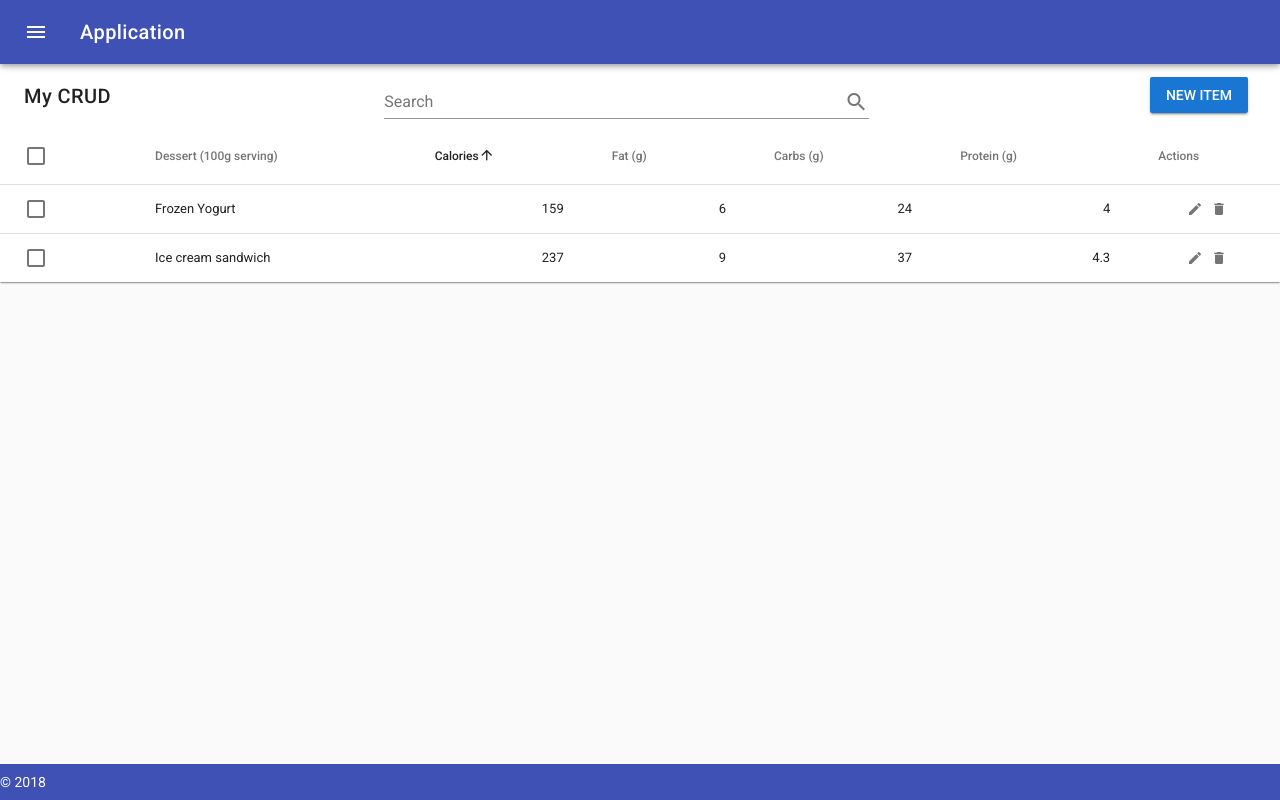
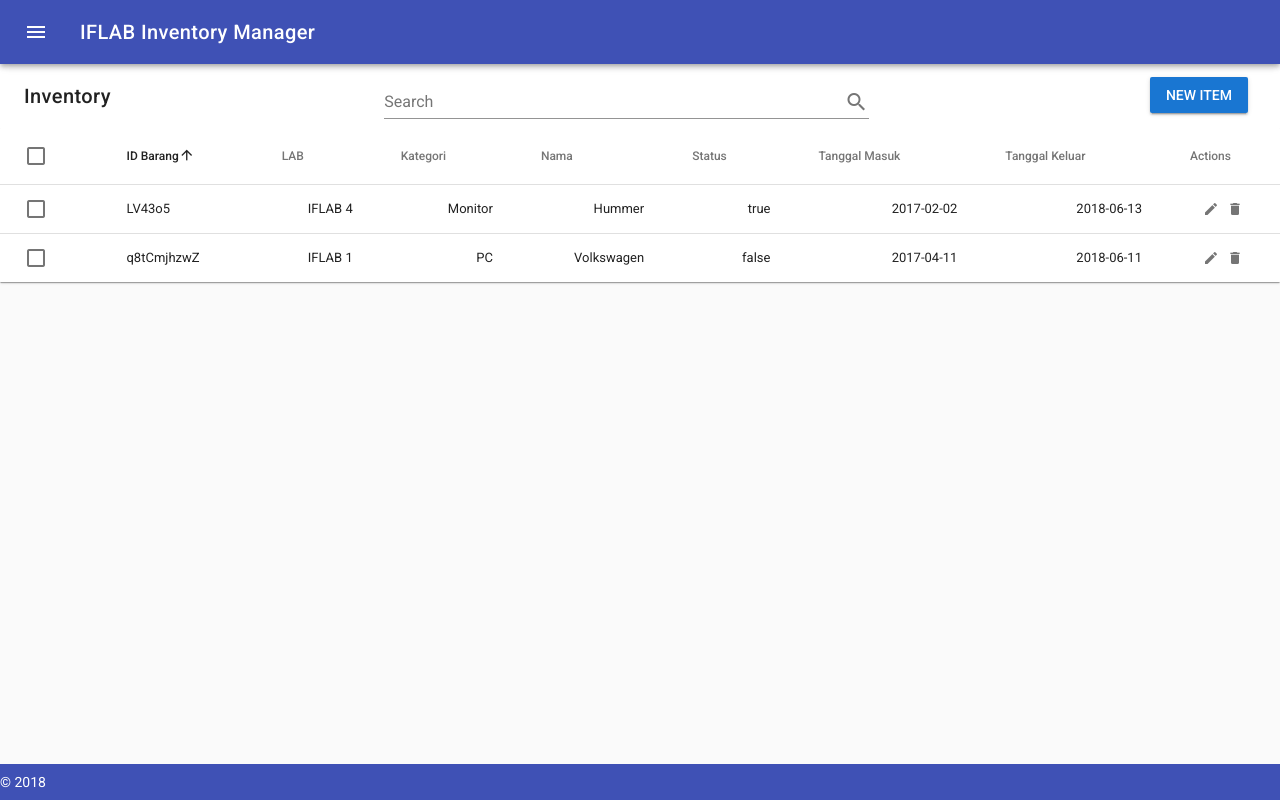
Before and after one commit to IFLABTelkom/inventory-management, a Vue app: page / in a window 1280 px wide. Built offline with nearby package versions, Linux system fonts and the light colour scheme.

Commit message:
fixed some terms

```diff
--- a/src/App.vue
+++ b/src/App.vue
@@ -26,7 +26,7 @@
     </v-navigation-drawer>
     <v-toolbar color="indigo" dark fixed app>
       <v-toolbar-side-icon @click.stop="drawer = !drawer"></v-toolbar-side-icon>
-      <v-toolbar-title>Application</v-toolbar-title>
+      <v-toolbar-title>IFLAB Inventory Manager</v-toolbar-title>
     </v-toolbar>
     <v-content>
         <router-view/>
--- a/src/components/MainDashboard.vue
+++ b/src/components/MainDashboard.vue
@@ -1,7 +1,7 @@
 <template>
   <div>
     <v-toolbar flat color="white">
-      <v-toolbar-title>My CRUD</v-toolbar-title>
+      <v-toolbar-title>Inventory</v-toolbar-title>
       <v-spacer></v-spacer>
       <v-text-field
         v-model="search"
@@ -22,19 +22,25 @@
             <v-container grid-list-md>
               <v-layout wrap>
                 <v-flex xs12 sm6 md4>
-                  <v-text-field v-model="editedItem.name" label="Dessert name"></v-text-field>
+                  <v-text-field v-model="editedItem.id" label="ID Inventaris"></v-text-field>
                 </v-flex>
                 <v-flex xs12 sm6 md4>
-                  <v-text-field v-model="editedItem.calories" label="Calories"></v-text-field>
+                  <v-text-field v-model="editedItem.lab" label="LAB"></v-text-field>
                 </v-flex>
                 <v-flex xs12 sm6 md4>
-                  <v-text-field v-model="editedItem.fat" label="Fat (g)"></v-text-field>
+                  <v-text-field v-model="editedItem.kategori" label="Kategori"></v-text-field>
                 </v-flex>
                 <v-flex xs12 sm6 md4>
-                  <v-text-field v-model="editedItem.carbs" label="Carbs (g)"></v-text-field>
+                  <v-text-field v-model="editedItem.nama" label="Nama"></v-text-field>
                 </v-flex>
                 <v-flex xs12 sm6 md4>
-                  <v-text-field v-model="editedItem.protein" label="Protein (g)"></v-text-field>
+                  <v-text-field v-model="editedItem.status" label="Status"></v-text-field>
+                </v-flex>
+                <v-flex xs12 sm6 md4>
+                  <v-text-field v-model="editedItem.tgl_masuk" label="Tanggal Masuk"></v-text-field>
+                </v-flex>
+                <v-flex xs12 sm6 md4>
+                  <v-text-field v-model="editedItem.tgl_keluar" label="Tanggal Keluar"></v-text-field>
                 </v-flex>
               </v-layout>
             </v-container>
@@ -50,12 +56,12 @@
     </v-toolbar>
     <v-data-table
       :headers="headers"
-      :items="desserts"
+      :items="inventory"
       :search="search"
       select-all
       hide-actions
       class="elevation-1"
-      item-key="name"
+      item-key="id"
       v-model="selected"
     >
       <template slot="items" slot-scope="props">
@@ -67,11 +73,13 @@
           ></v-checkbox>
         </td>
 
-        <td>{{ props.item.name }}</td>
-        <td class="text-xs-right">{{ props.item.calories }}</td>
-        <td class="text-xs-right">{{ props.item.fat }}</td>
-        <td class="text-xs-right">{{ props.item.carbs }}</td>
-        <td class="text-xs-right">{{ props.item.protein }}</td>
+        <td>{{ props.item.id }}</td>
+        <td class="text-xs-right">{{ props.item.lab }}</td>
+        <td class="text-xs-right">{{ props.item.kategori }}</td>
+        <td class="text-xs-right">{{ props.item.nama }}</td>
+        <td class="text-xs-right">{{ props.item.status }}</td>
+        <td class="text-xs-right">{{ props.item.tgl_masuk }}</td>
+        <td class="text-xs-right">{{ props.item.tgl_keluar }}</td>
         <td class="justify-center layout px-0">
           <v-icon
             small
@@ -95,6 +103,9 @@
         Your search for "{{ search }}" found no results.
       </v-alert>
     </v-data-table>
+    <span v-for="item in selected" :key="item.id">
+      {{item.id}}
+    </span>
   </div>
 </template>
 <script>
@@ -105,99 +116,108 @@ export default {
     search: '',
     headers: [
       {
-        text: 'Dessert (100g serving)',
+        text: 'ID Barang',
         align: 'left',
-        sortable: false,
-        value: 'name'
+        value: 'id'
       },
-      { text: 'Calories', value: 'calories' },
-      { text: 'Fat (g)', value: 'fat' },
-      { text: 'Carbs (g)', value: 'carbs' },
-      { text: 'Protein (g)', value: 'protein' },
-      { text: 'Actions', value: 'name', sortable: false }
+      { text: 'LAB', value: 'lab' },
+      { text: 'Kategori', value: 'kategori' },
+      { text: 'Nama', value: 'nama' },
+      { text: 'Status', value: 'status' },
+      { text: 'Tanggal Masuk', value: 'tgl_masuk' },
+      { text: 'Tanggal Keluar', value: 'tgl_keluar' },
+      { text: 'Actions', value: 'id', sortable: false }
     ],
-    desserts: [],
+    inventory: [],
     editedIndex: -1,
     editedItem: {
-      name: '',
-      calories: 0,
-      fat: 0,
-      carbs: 0,
-      protein: 0
+      id: '',
+      lab: '',
+      kategori: '',
+      nama: '',
+      status: '',
+      tgl_masuk: '',
+      tgl_keluar: ''
     },
     defaultItem: {
-      name: '',
-      calories: 0,
-      fat: 0,
-      carbs: 0,
-      protein: 0
+      id: '',
+      lab: '',
+      kategori: '',
+      nama: '',
+      status: '',
+      tgl_masuk: '',
+      tgl_keluar: ''
     }
   }),
 
   computed: {
     formTitle() {
-      return this.editedIndex === -1 ? 'New Item' : 'Edit Item'
+      return this.editedIndex === -1 ? 'New Item' : 'Edit Item';
     }
   },
 
   watch: {
     dialog(val) {
-      val || this.close()
+      val || this.close();
     }
   },
 
   created() {
-    this.initialize()
+    this.initialize();
   },
 
   methods: {
     initialize() {
-      this.desserts = [
+      this.inventory = [
         {
-          name: 'Frozen Yogurt',
-          calories: 159,
-          fat: 6.0,
-          carbs: 24,
-          protein: 4.0
+          id: 'q8tCmjhzwZ',
+          lab: 'IFLAB 1',
+          kategori: 'PC',
+          nama: 'Volkswagen',
+          status: false,
+          tgl_masuk: '2017-04-11',
+          tgl_keluar: '2018-06-11'
         },
         {
-          name: 'Ice cream sandwich',
-          calories: 237,
-          fat: 9.0,
-          carbs: 37,
-          protein: 4.3
+          id: 'LV43o5',
+          lab: 'IFLAB 4',
+          kategori: 'Monitor',
+          nama: 'Hummer',
+          status: true,
+          tgl_masuk: '2017-02-02',
+          tgl_keluar: '2018-06-13'
         }
-      ]
+      ];
     },
 
     editItem(item) {
-      this.editedIndex = this.desserts.indexOf(item)
-      this.editedItem = Object.assign({}, item)
-      this.dialog = true
+      this.editedIndex = this.inventory.indexOf(item);
+      this.editedItem = Object.assign({}, item);
+      this.dialog = true;
     },
 
     deleteItem(item) {
-      const index = this.desserts.indexOf(item)
+      const index = this.inventory.indexOf(item);
       confirm('Are you sure you want to delete this item?') &&
-        this.desserts.splice(index, 1)
+        this.inventory.splice(index, 1);
     },
 
     close() {
-      this.dialog = false
+      this.dialog = false;
       setTimeout(() => {
-        this.editedItem = Object.assign({}, this.defaultItem)
-        this.editedIndex = -1
-      }, 300)
+        this.editedItem = Object.assign({}, this.defaultItem);
+        this.editedIndex = -1;
+      }, 300);
     },
 
     save() {
       if (this.editedIndex > -1) {
-        Object.assign(this.desserts[this.editedIndex], this.editedItem)
+        Object.assign(this.inventory[this.editedIndex], this.editedItem);
       } else {
-        this.desserts.push(this.editedItem)
+        this.inventory.push(this.editedItem);
       }
-      this.close()
+      this.close();
     }
   }
-}
+};
 </script>
```
Also changed, not shown: 1 other file (tests, documents, lock files or other folders).
